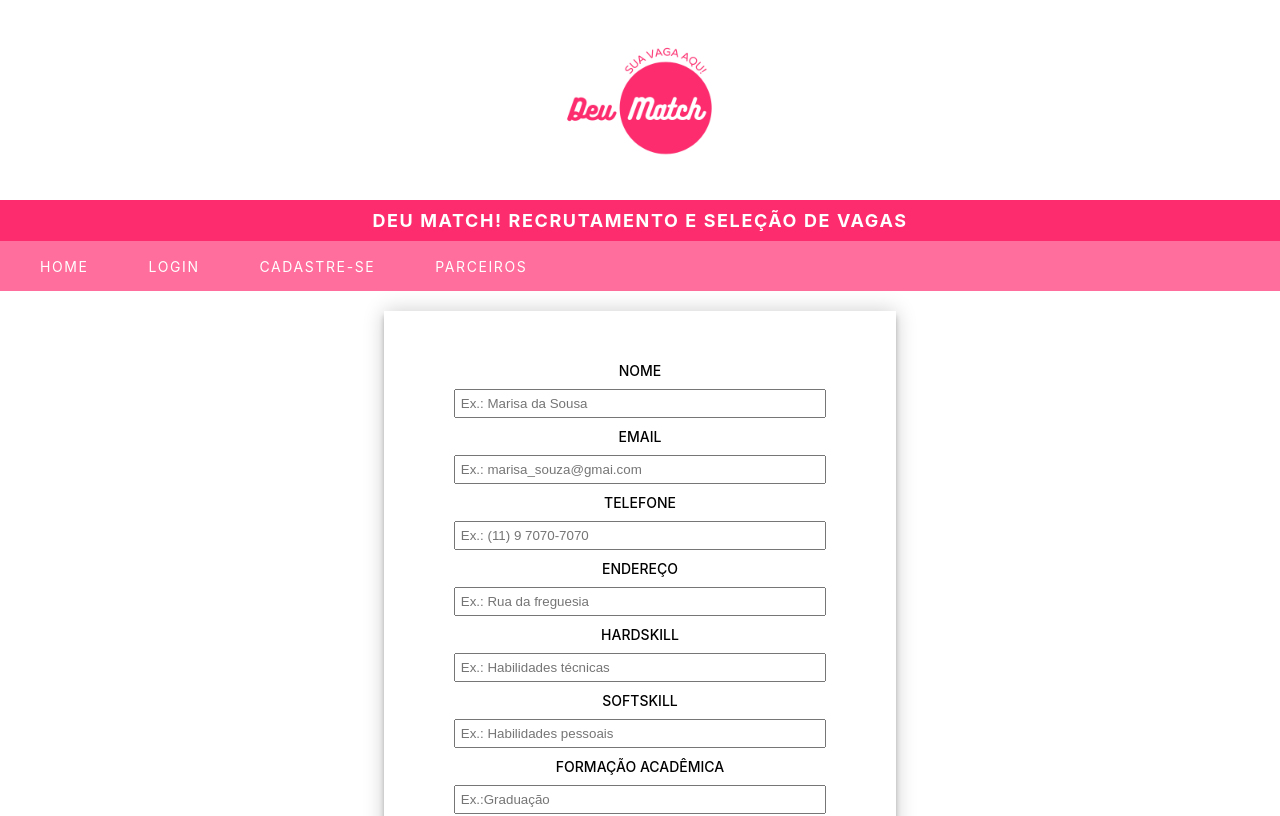
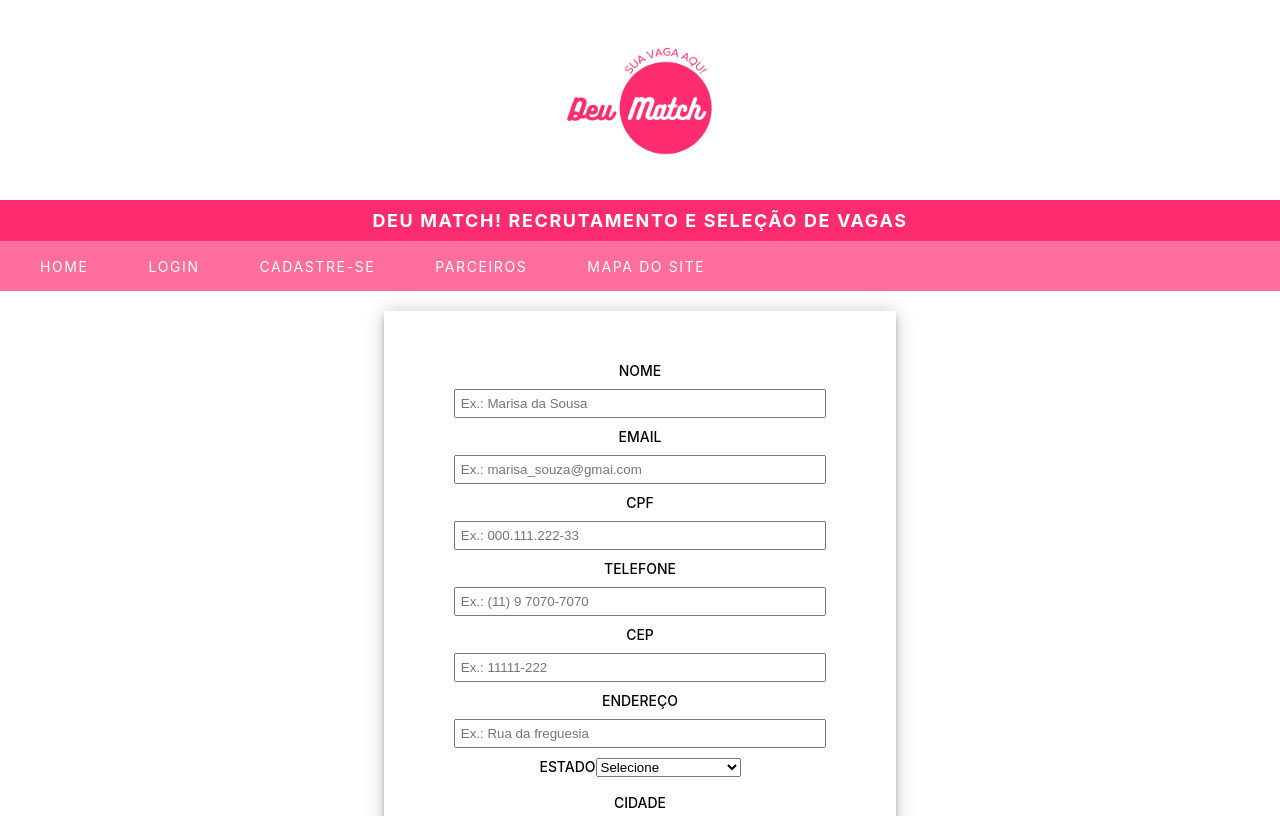
Before and after one commit to rm93586/projeto-challenge, a React (Create React App) app in the folder Challenge-web-react/: page /cadastro/candidato in a window 1280 px wide. Shown: the top 816 px of the page. Built offline with nearby package versions, Linux system fonts and the light colour scheme.

Commit message:
Adição mapa do site

```diff
--- a/Challenge-web-react/src/components/cadastro/candidato/Candidato.css
+++ b/Challenge-web-react/src/components/cadastro/candidato/Candidato.css
@@ -22,8 +22,9 @@
     width: 70%;
     padding: 5px;
     margin: 10px;
+}
 
-}
+
 
 .candidato{
     font-weight: 500;
--- a/Challenge-web-react/src/components/cadastro/candidato/Candidato.jsx
+++ b/Challenge-web-react/src/components/cadastro/candidato/Candidato.jsx
@@ -2,55 +2,116 @@ import React from "react";
 
 import "./Candidato.css";
 
+
+// const submit = document.getElementById("botao-login");
+// submit.addEventListener("click");
+
+
+// function validaEmail(email) {
+//     const emailRegex =  /^([a-zA-Z][^<>\"!@[\]#$%¨&*()~^:;ç,\-´`=+{}º\|/\\?]{1,})@((\[[0-9]{1,3}\.[0-9]{1,3}\.[0-9]{1,3}\.[0-9]{1,3}\])|(([a-zA-Z\-0-9]+\.)+[a-zA-Z]{2,}))$/
+//     return emailRegex.test(String(email).toLowerCase())
+//   }
+
 export default function Candidato() {
+
+
+
+
+
     return (
         <>
         <form className="formCandidato" action="./candidato.html" method="post">
     <div className="candidato">
         <label for="nmCandidatoId">Nome</label>
         <div className="nome">
-            <input id="nmCandidatoId" data-cy="cv-name" maxlength="100" data-field-name="Nome" placeholder="Ex.: Marisa da Sousa"/>
+            <input id="nomeCandidato" data-cy="cv-name" maxlength="100" data-field-name="Nome" placeholder="Ex.: Marisa da Sousa" required/>
         </div>
         <label for="emalCandidatoId">Email</label>
         <div className="email">
-            <input id="emalCandidatoId" data-cy="cv-email" maxlength="100" data-field-name="email" placeholder="Ex.: marisa_souza@gmai.com"/>
+            <input id="emailCandidato" data-cy="cv-email" maxlength="100" data-field-name="email" placeholder="Ex.: marisa_souza@gmai.com" required/>
+        </div>
+
+        <label for="emalCandidatoId">CPF</label>
+        <div className="email">
+            <input id="senhaCandidato" data-cy="cv-cpf" maxlength="11" data-field-name="cpf" placeholder="Ex.: 000.111.222-33" required/>
         </div>
 
         <label for="telCandidatoId">Telefone</label>
         <div className="telefone">
-            <input id="telCandidatoId" data-cy="cv-telefone" maxlength="100" data-field-name="telefone" placeholder="Ex.: (11) 9 7070-7070"/>
+            <input id="telefoneCandidato" data-cy="cv-telefone" maxlength="13" data-field-name="telefone" placeholder="Ex.: (11) 9 7070-7070" required/>
+        </div>
+        <label for="enderecoCandidatoId">CEP</label>
+        <div className="endereco">
+            <input id="cepCandidato" data-cy="cv-cep" maxlength="100" data-field-name="cep" placeholder="Ex.: 11111-222" required/>
         </div>
         <label for="enderecoCandidatoId">Endereço</label>
         <div className="endereco">
-            <input id="enderecoCandidatoId" data-cy="cv-endereco" maxlength="100" data-field-name="endereco" placeholder="Ex.: Rua da freguesia"/>
+            <input id="enderecoCandidato" data-cy="cv-endereco" maxlength="100" data-field-name="endereco" placeholder="Ex.: Rua da freguesia" required/>
         </div>
+        <label for="enderecoCandidatoId">Estado</label>
+        <select>
+            <option value="">Selecione</option>
+            <option value="AC">Acre</option>
+            <option value="AL">Alagoas</option>
+            <option value="AP">Amapá</option>
+            <option value="AM">Amazonas</option>
+            <option value="BA">Bahia</option>
+            <option value="CE">Ceará</option>
+            <option value="DF">Distrito Federal</option>
+            <option value="ES">Espirito Santo</option>
+            <option value="GO">Goiás</option>
+            <option value="MA">Maranhão</option>
+            <option value="MS">Mato Grosso do Sul</option>
+            <option value="MT">Mato Grosso</option>
+            <option value="MG">Minas Gerais</option>
+            <option value="PA">Pará</option>
+            <option value="PB">Paraíba</option>
+            <option value="PR">Paraná</option>
+            <option value="PE">Pernambuco</option>
+            <option value="PI">Piauí</option>
+            <option value="RJ">Rio de Janeiro</option>
+            <option value="RN">Rio Grande do Norte</option>
+            <option value="RS">Rio Grande do Sul</option>
+            <option value="RO">Rondônia</option>
+            <option value="RR">Roraima</option>
+            <option value="SC">Santa Catarina</option>
+            <option value="SP">São Paulo</option>
+            <option value="SE">Sergipe</option>
+            <option value="TO">Tocantins</option>
+        </select>
+        <br/><br/>
+        <label for="enderecoCandidatoId">Cidade</label>
+        <div className="cidade">
+            <input id="enderecoCandidato" data-cy="cv-endereco" maxlength="20" data-field-name="cidade" placeholder="Ex.: São Paulo" required/>
+        </div>
+
         <label for="hardSkillCandidatoId">HardSkill</label>
         <div className="hardSkill">
-            <input id="hardSkillCandidatoId" data-cy="cv-hardSkill" maxlength="100" data-field-name="hardSkill" placeholder="Ex.: Habilidades técnicas"/>
+            <input id="hardSkillCandidato" data-cy="cv-hardSkill" maxlength="100" data-field-name="hardSkill" placeholder="Ex.: Habilidades técnicas" required/>
         </div>
 
         <label for="softSkilCandidatoId">SoftSkill</label>
         <div className="softSkil">
-            <input id="softSkilCandidatoId" data-cy="cv-softSkil" maxlength="100" data-field-name="softSkil" placeholder="Ex.: Habilidades pessoais "/>
+            <input id="softSkilCandidato" data-cy="cv-softSkil" maxlength="100" data-field-name="softSkil" placeholder="Ex.: Habilidades pessoais " required/>
         </div>
 
         <label for="formacaoCandidatoId">Formação Acadêmica</label>
         <div className="formacaoCandidato">
-            <input id="formacaoCandidatoId" data-cy="cv-formacao" maxlength="100" data-field-name="formacao" placeholder="Ex.:Graduação "/>
+            <input id="formacaoCandidato" data-cy="cv-formacao" maxlength="100" data-field-name="formacao" placeholder="Ex.:Graduação " required/>
         </div>
 
         <label for="idiomasCandidatoId">Idiomas</label>
         <div className="idiomasCandidato">
-            <input id="idiomasCandidatoId" data-cy="cv-idiomas" maxlength="100" data-field-name="idiomas" placeholder="Ex.:Inglês "/>
+            <input id="idiomasCandidato" data-cy="cv-idiomas" maxlength="100" data-field-name="idiomas" placeholder="Ex.:Inglês " required/>
         </div>
 
         <label for="pretencaoSalarialCandidatoId">Pretenção Salarial</label>
         <div className="pretencaoSalarial">
-            <input id="pretencaoSalarialCandidatoId" data-cy="cv-pretencaoSalarial" maxlength="100" data-field-name="pretencaoSalarial" placeholder="Ex.:1.000 "/>
+            <input id="pretencaoSalarialCandidato" data-cy="cv-pretencaoSalarial" maxlength="100" data-field-name="pretencaoSalarial" placeholder="Ex.:1.000 " required/>
         </div>
 
             <div>
-                <input type="submit" value="Enviar" id="button-login"/>
+                <input value="Enviar" id="button-login"/>
             </div>
 
         </div>
--- /dev/null
+++ b/Challenge-web-react/src/components/mapadosite/MapaDoSite.css
@@ -0,0 +1,15 @@
+.mapaDoSite_lista ul {
+    display: flex;
+    flex-direction: column;
+    position: relative;
+}
+
+.mapa_esqueci_senha {
+    position: relative;
+    left: 2%;
+}
+
+.mapa_candidato, .mapa_recrutador {
+    position: relative;
+    left: 2%;
+}
--- /dev/null
+++ b/Challenge-web-react/src/components/mapadosite/MapaDoSite.jsx
@@ -0,0 +1,27 @@
+import React from "react";
+
+import { Link } from "react-router-dom";
+
+import "./MapaDoSite.css";
+
+export default function MapaDoSite() {
+
+    return (
+        <>
+        <div className="mapaDoSite">
+            <div className="mapaDoSite_lista">
+                <ul>
+                    <Link to="/" className="mapa_home">Home</Link>
+                    <Link to="/login" className="mapa_login">Login</Link>
+                    <Link to="esqueci-minha-senha" className="mapa_esqueci_senha">Esqueci minha senha</Link>
+                    <Link to="/cadastro" className="mapa_cadastro">Cadastre-se</Link>
+                    <Link to ="/cadastro/candidato" className="mapa_candidato">Cadastro de candidato</Link>
+                    <Link to="/cadastro/recrutador" className="mapa_recrutador">Cadastro de recrutador</Link>
+                    <Link to="/parceiros" className="mapa_parceiros">Parceiros</Link>
+                    <Link to="/mapadosite" className="mapa_mapa_do_site">Mapa do Site</Link>
+                </ul>
+            </div>
+        </div>
+        </>
+    );
+}
--- a/Challenge-web-react/src/components/menu/Menu.jsx
+++ b/Challenge-web-react/src/components/menu/Menu.jsx
@@ -21,6 +21,7 @@ export default function Menu() {
                 <li><Link to="/login">Login</Link></li>
                 <li><Link to="/cadastro">Cadastre-se</Link></li>
                 <li><Link to="/parceiros">Parceiros</Link></li>
+                <li><Link to="/mapadosite">Mapa do Site</Link></li>
             </ul>
         </nav>
     </header>
--- a/Challenge-web-react/src/routes/MainRoutes.jsx
+++ b/Challenge-web-react/src/routes/MainRoutes.jsx
@@ -10,6 +10,7 @@ import Cadastro from "../components/cadastro/Cadastro";
     import Candidato from "../components/cadastro/candidato/Candidato";
     import Recrutador from "../components/cadastro/recrutador/Recrutador";
 import Parceiros from "../components/parceiros/Parceiros";
+import MapaDoSite from "../components/mapadosite/MapaDoSite";
 
 export default function MainRoutes() {
   return (
@@ -22,6 +23,7 @@ export default function MainRoutes() {
         <Route path="/cadastro/candidato" element={<Candidato/>} />
         <Route path="/cadastro/recrutador" element={<Recrutador/>} />
       <Route path="/parceiros" element={<Parceiros/>} />
+      <Route path="/mapadosite" element={<MapaDoSite/>} />
     </Routes>
     </>
   );
```
